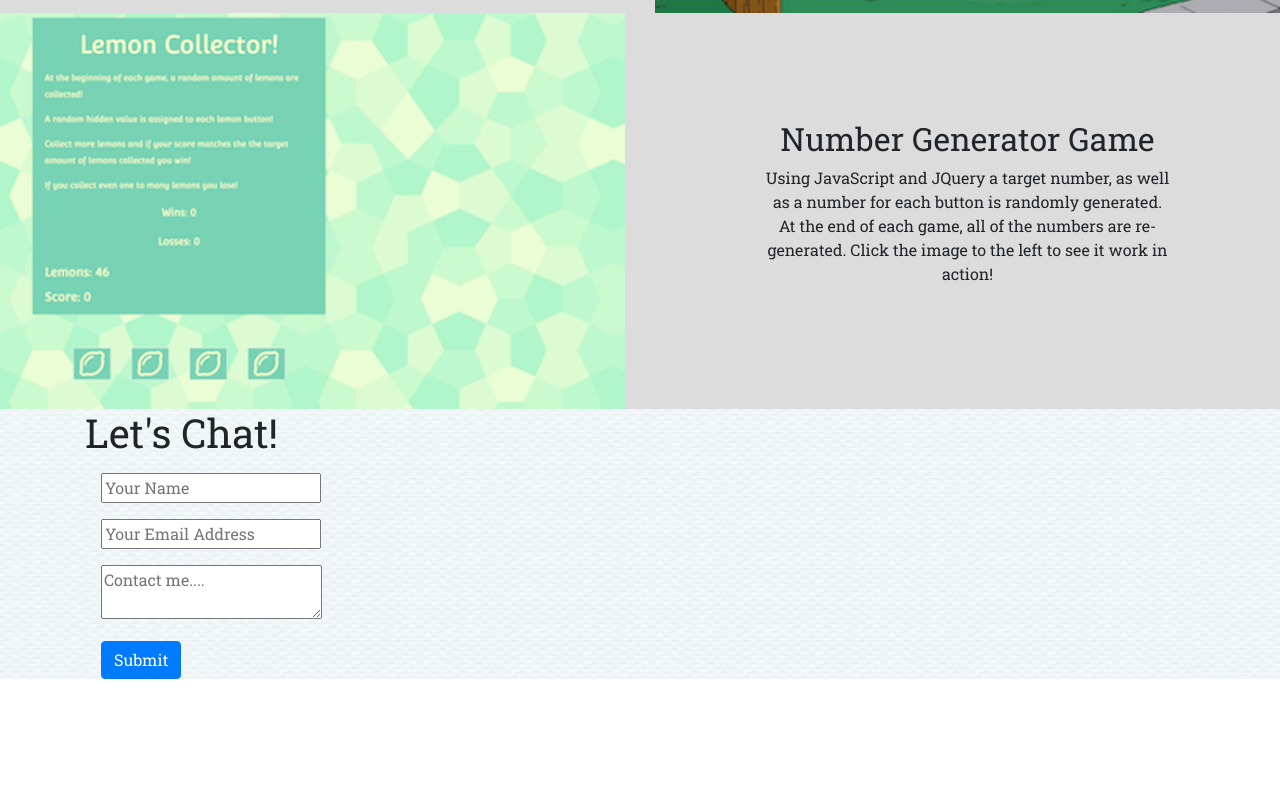
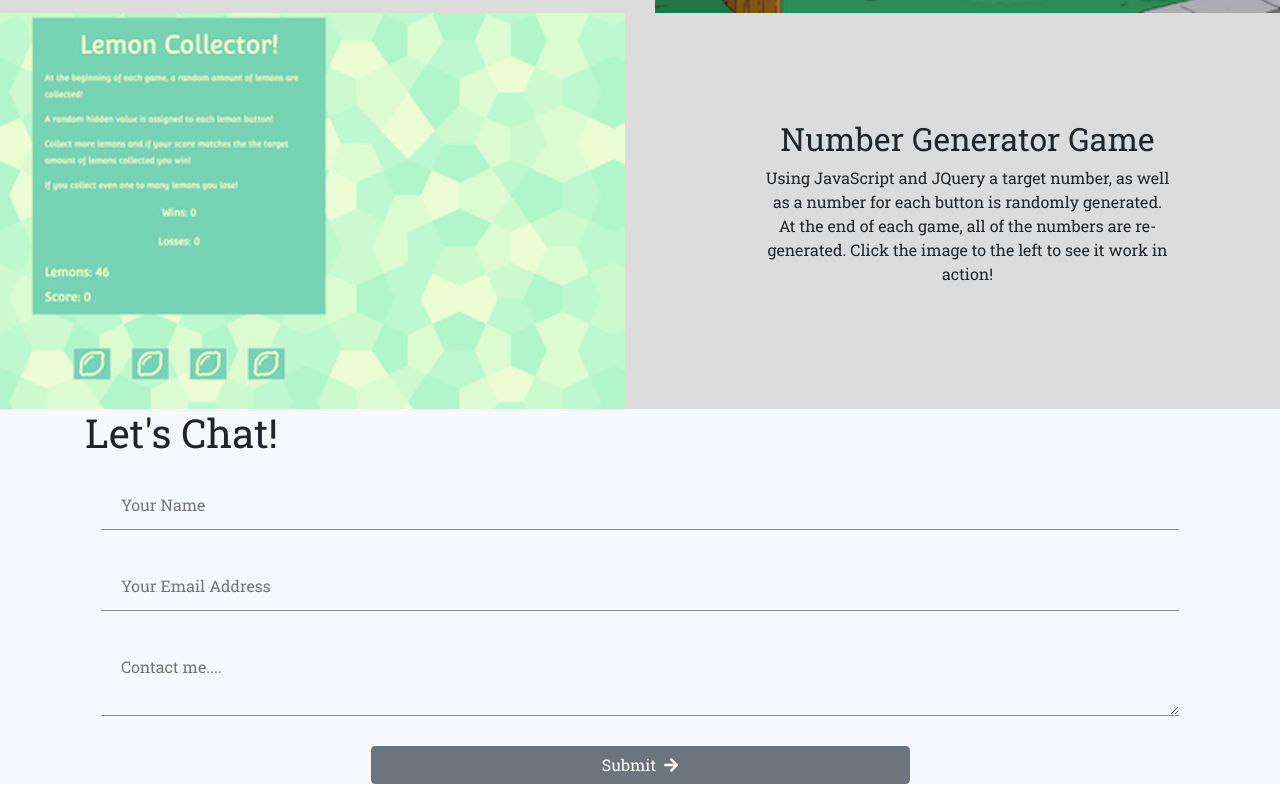
Before and after one commit to Cmader555/PersonalPortfolio, a plain HTML site: page personal.html in a window 1280 px wide. Shown: the part 1990-2790 px from the top of the page. Before the commit the page ends 2685 px from the top, so only its background shows below. Drawn offline with nearby package versions, Linux system fonts and the light colour scheme.

Commit message:
updated CSS sytling

```diff
--- a/assets/css/personal.css
+++ b/assets/css/personal.css
@@ -103,6 +103,47 @@ fieldset {
 }
 
 #contact {
+    background-color: #F8F8FF;
+}
 
-    background-image: url(../images/polaroid.png);
+input {
+    width: 100%;
+    padding: 12px 20px;
+    margin: 8px 0;
+    box-sizing: border-box;
+    border: none;
+    border-bottom: 1.5px solid rgba(120, 131, 131, 0.904);
+    background-color: #F8F8FF;
 }
+
+textarea {
+    width: 100%;
+    padding: 12px 20px;
+    margin: 8px 0;
+    background-color: #F8F8FF;
+    box-sizing: border-box;
+    border: none;
+    border-bottom: 1.5px solid rgba(120, 131, 131, 0.904);
+}
+
+input:focus, textarea:focus {
+    border-bottom: 3px solid #3CB371;
+    outline: none;
+}
+.buttoncontain {
+    margin: auto;
+    width: 50%;
+}
+
+.fa-arrow-right {
+
+    margin-left: .5rem;
+}
+.btn:hover {
+    background-color: #3CB371;
+
+}
+
+.fas:hover {
+    margin-left: 5rem;
+}
--- a/personal.html
+++ b/personal.html
@@ -10,6 +10,7 @@
     <link rel="stylesheet" href="https://maxcdn.bootstrapcdn.com/bootstrap/4.0.0/css/bootstrap.min.css"
         integrity="sha384-Gn5384xqQ1aoWXA+058RXPxPg6fy4IWvTNh0E263XmFcJlSAwiGgFAW/dAiS6JXm" crossorigin="anonymous">
     <link href="https://fonts.googleapis.com/css?family=Roboto+Slab:300,400" rel="stylesheet">
+    <link rel="stylesheet" href="https://use.fontawesome.com/releases/v5.8.2/css/all.css" integrity="sha384-oS3vJWv+0UjzBfQzYUhtDYW+Pj2yciDJxpsK1OYPAYjqT085Qq/1cq5FLXAZQ7Ay" crossorigin="anonymous">
     <link rel="stylesheet" type="text/css" href="assets/css/personal.css">
 
     <title>Christian Mader | Portfolio </title>
@@ -218,18 +219,23 @@
     <section id="contact">
         <div class="container">
             <h1 class="contactH1">Let's Chat!</h1>
-                <form id="contact" action="" method="post" >
+            <form id="contact" action="" method="post">
                 <fieldset>
-                        <input placeholder="Your Name" type="text" tabindex="1" >
+
+                    <input id="name" placeholder="Your Name" type="text" tabindex="1">
                 </fieldset>
                 <fieldset>
-                        <input placeholder="Your Email Address" type="email" tabindex="2" >
+
+                    <input id="email" placeholder="Your Email Address" type="email" tabindex="2">
                 </fieldset>
                 <fieldset>
-                        <textarea placeholder="Contact me...." tabindex="3"></textarea>
+
+                    <textarea id="text" placeholder="Contact me...." tabindex="3"></textarea>
                 </fieldset>
                 <fieldset>
-                        <button name="submit" type="submit" id="contact-submit" class="btn btn-primary">Submit</button>
+                    <div class="buttoncontain">
+                    <button name="submit" type="submit" id="contact-submit" class="btn btn-secondary btn-block">Submit<i class="fas fa-arrow-right"></i></button>
+                    </div>
                 </fieldset>
             </form>
 
```
Also changed, not shown: 1 other file. Lines whose indentation alone changed are shown as unchanged.
